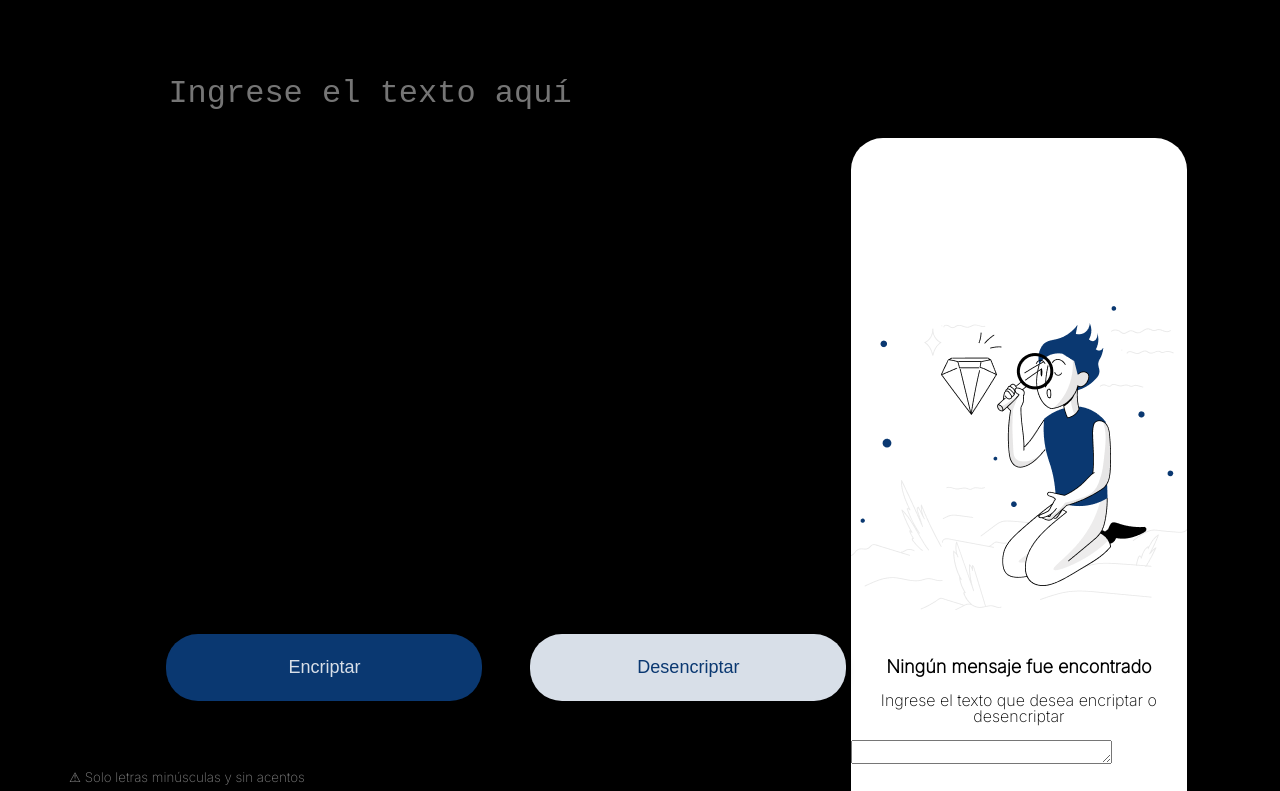
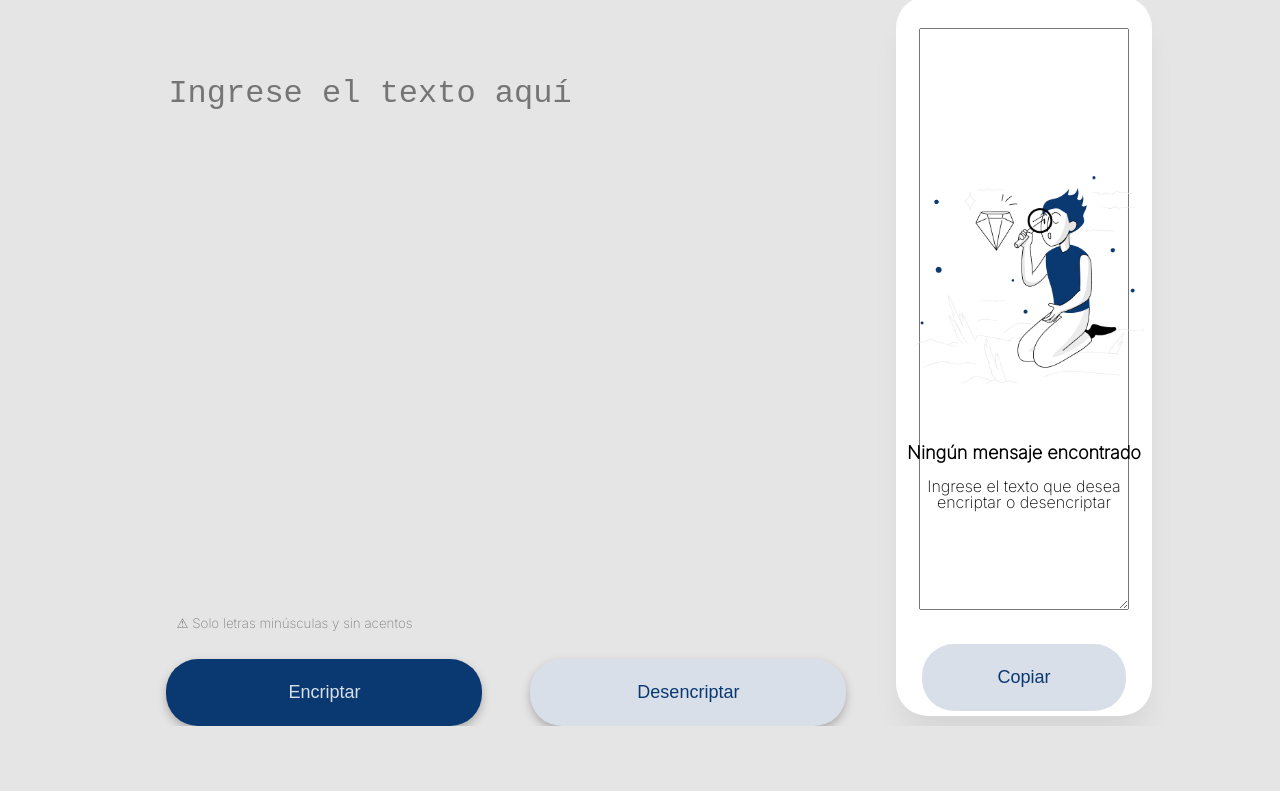
Before and after one commit to Arrazola047/Desafio-1-Grupo-5-ONE, a plain HTML site: page index.html in a window 1280 px wide. Shown: the part 82-873 px from the top of the page. After the commit the page ends 808 px from the top, so only its background shows below. Drawn offline with Linux system fonts and the light colour scheme.

Commit message:
Se terminó de corregir la pantalla principal, y se agregaron comentarios al css

```diff
--- a/index.html
+++ b/index.html
@@ -32,17 +32,18 @@
             </div>
             <div class="txtcod">
                 <div class="imgCuadro">
-                    <img src="Imagenes/Muñeco.png" alt="Icono, no existe texto a (des)encriptar" id="imagenMuñeco">
+                    <img src="Imagenes/Muñeco.png" alt="Icono, no existe texto a (des)encriptar" id="imagenMuñeco" class="imgMuneco">
                 </div>
+                <textarea name="mensaje" id="mensaje" cols="30" rows="10" class="mensaje"></textarea>
                 <div class="Frame" id="mensajeInicio">
                     <ul class="lista">
                         <li>
-                            <h2 class="txtResaltado" id="noTxt">Ningún mensaje fue encontrado</h2>
+                            <h2 class="txtResaltado" id="noTxt">Ningún mensaje encontrado</h2>
                             <p id="parrafo">Ingrese el texto que desea encriptar o desencriptar</p>
                         </li>
                     </ul>
-                    <textarea name="mensaje" id="mensaje" cols="30" rows="10" class="mensaje"></textarea>
                 </div>
+                <button type="button" onclick="copiarTxt()" class="copiar" id="copy">Copiar</button>
             </div>
         </div>
     </body>
--- a/style.css
+++ b/style.css
@@ -4,14 +4,16 @@ body{
 }
 
 .contenedorGlobal{
-    background-color: black;
-    width: 100%;
+    background-color: #e5e5e5;
+    width: 100vw;
+    height: 100vh;
     /*
     max-width: 1000px;*/
     /*margin: 0 auto;*/ /*Se elimino para que no centre demasiado los objetos*/
     overflow:hidden;
 }
 
+/*                   - HEADER -                 */
 .logo{
     display: inline-block;
     padding: 15px;
@@ -86,10 +88,14 @@ body{
 }
 */
 
+/*              - Div 1: Entrada de texto y botones Encriptar/Desencriptar -            */
+
 .cuadroTexto{
+    position: absolute;
     display: inline-block;
     margin-top: 6%;
     margin-left: 13%;
+    height: 80%;
 }
 
 .input{
@@ -105,65 +111,11 @@ body{
     border: transparent;
     resize: none;
     outline: none;
+    height: 80%;
+    width: 100%;
 
 }
-
-.txtcod{
-
-    /* Cambie absolute por relative para que la pagina sea responsiva dependeiendo de en que dispositivo se use
-    aun no termino de configurarlo*/
-    display: inline-block;
-   /* position: absolute;*/
-    /*width: 400px;*/
-    height: 910px;
-    /*
-    left: auto;
-    right: 40px;
-    top: 40px;
-    */
-    margin-bottom: 40px;
-    background: #FFFFFF;
-    box-shadow: 0px 24px 32px -8px rgba(0, 0, 0, 0.08);
-    border-radius: 32px;
-}
-
-.imgCuadro{
-   /* position: absolute;*/
-    width: 336px;
-    height: 304px;
-    /*
-    left: 32px;
-    top: 243px;
-    */
-    margin-top: 50%;
-    margin-bottom: 32px;
-}
-
-.Frame{
-    display: flex;
-    flex-direction: column;
-    align-items: flex-start;
-    padding: 0px;
-    gap: 16px;
-
-   /* position: absolute;*/
-    width: 336px;
-    height: 122px;
-    left: 32px;
-    bottom: 243px;
-    }
-
-.lista{
-    text-align: center;
-}
-
-.txtResaltado{
-    font-size: large;
-    font-weight: bold;
-    padding-bottom: 16px;
-    padding-top: 16px;
-}
-
+            /* - div para ambos botones - */
 .botones{
     display: flex;
     flex-direction: row;
@@ -173,14 +125,16 @@ body{
 
     /*position: absolute;*/
     width: 680px;
+    /*
     height: 67px;
     left: auto;
     right: 520px;
-    top: 885px;
+    top: 885px;*/
+    margin-top: 10%;
 
     filter: drop-shadow(0px 4px 4px rgba(0, 0, 0, 0.25));
 }
-
+            /* - Boton encriptar - */
 .encriptar{
     font-size: large;
     color: #d8dfe8;
@@ -192,7 +146,7 @@ body{
     border: none;
     transition: transform 0.5s ease
 }
-
+            /* - Boton Desencriptar - */
 .desencriptar{
     font-size: large;
     color: #0A3871;
@@ -203,7 +157,7 @@ body{
     border:none;
     transition: transform 0.5s ease;
 }
-
+            /* - Animaciones hover y active - */
 .encriptar:hover{
     transform: scale(1.05);
 }
@@ -219,7 +173,7 @@ body{
 .desencriptar:active{
     transform: scale(1.15);
 }
-
+            /* - Advertisment: No ingresar texto en mayusculas ni acentos - */
 .alert{
     font-size: smaller;
     color: gray;
@@ -229,9 +183,112 @@ body{
     padding: 0px;
     gap: 8px;
     position: absolute;
-    width: 240px;
-    height: 18px;
-    left: auto;
-    right: 971px;
-    top: 851px;
+    width: 80%;
+    top: 85%;
+    left: 1.5%;
 }
+
+/*                  - Div 2: Recuadro blanco, aqui muestra nuestro texto Encriptado/Desencriptado o la imagen donde dice que no se encontro texto */
+
+
+            /* - Recuadro blanco que contiene todos los elementos - */
+.txtcod{
+
+    /* Cambie absolute por relative para que la pagina sea responsiva dependeiendo de en que dispositivo se use
+    aun no termino de configurarlo*/
+    display: flex;
+    position: absolute;
+    justify-content: center;
+    width: 20%;
+    height: 90%;
+    left: 70%;
+    /*
+    right: 40px;
+    top: 40px;
+
+    margin-bottom: 40px;
+    */
+    background: #FFFFFF;
+    box-shadow: 0px 24px 32px -8px rgba(0, 0, 0, 0.08);
+    border-radius: 32px;
+}
+                /*  - Div de la imagen- */
+.imgCuadro{
+    position: absolute;
+    width: 100%;
+    height: 40%;
+    /*
+    left: 32px;
+    top: 243px;
+    */
+    top: 15%;
+}
+                    /* - Imagen - */
+.imgMuneco{
+    position: absolute;
+    width: 90%;
+    height: auto;
+    margin-left: 7%;
+    top: 25%;
+}
+            /* - Frame donde esta el texto "no se encontro texto a encriptar" - */
+.Frame{
+    display: flex;
+    flex-direction: column;
+    align-items: flex-start;
+    padding: 0px;
+    gap: 16px;
+
+    position: absolute;
+    width: 100%;
+    /*
+    height: 122px;
+    left: 32px;
+    bottom: 243px;
+    */
+    top: 60%;
+    }
+
+.lista{
+    text-align: center;
+}
+
+.txtResaltado{
+    font-size: large;
+    font-weight: bold;
+    padding-bottom: 16px;
+    padding-top: 16px;
+}
+
+            /* - Text area donde se imprimirá el texto encriptado/desencriptado - */
+
+.mensaje{
+    width: 80%;
+    font-size: 24px;
+    font-weight: 400;
+    color: #495057;
+    line-height: 150%;
+    height: 80%;
+    margin-top: 32px;
+}
+            /* - Botón de Copiar - */
+.copiar{
+    position: absolute;
+    font-size: large;
+    color: #0A3871;
+    background-color: #d8dfe8;
+    width: 80%;
+    height: 67px;
+    border-radius: 32px;
+    border:none;
+    transition: transform 0.5s ease;
+    top: 90%;
+}
+            /* - Animaciones de boton copiar - */
+.copiar:hover{
+    transform: scale(1.05);
+}
+
+.copiar:active{
+    transform: scale(1.15);
+}
```
